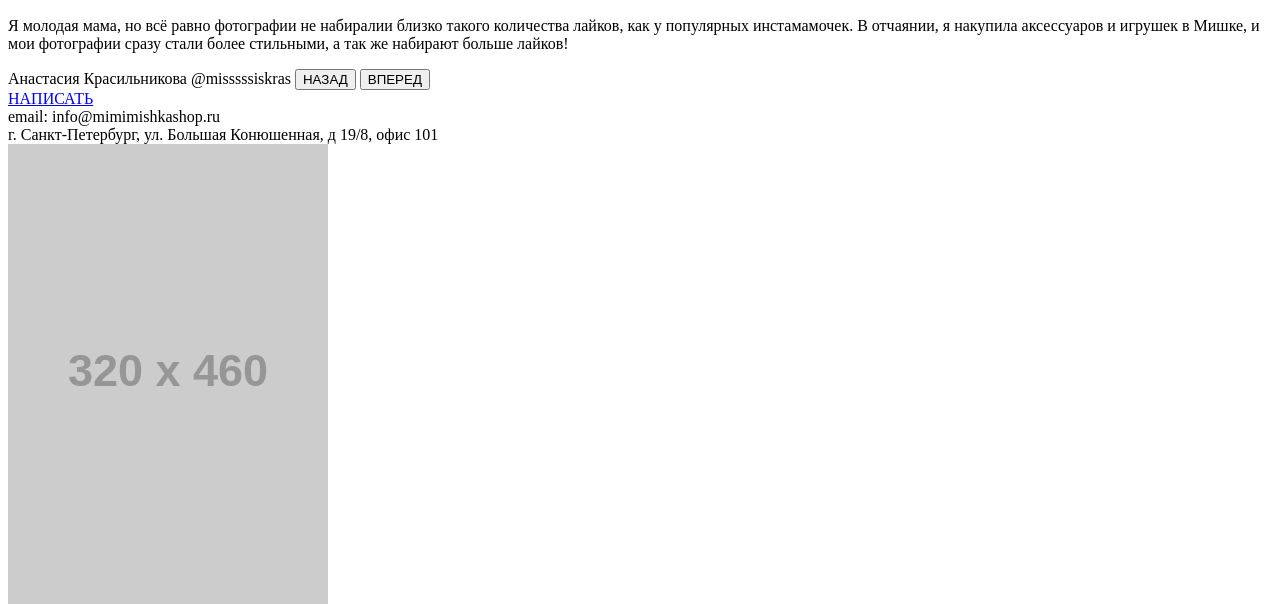
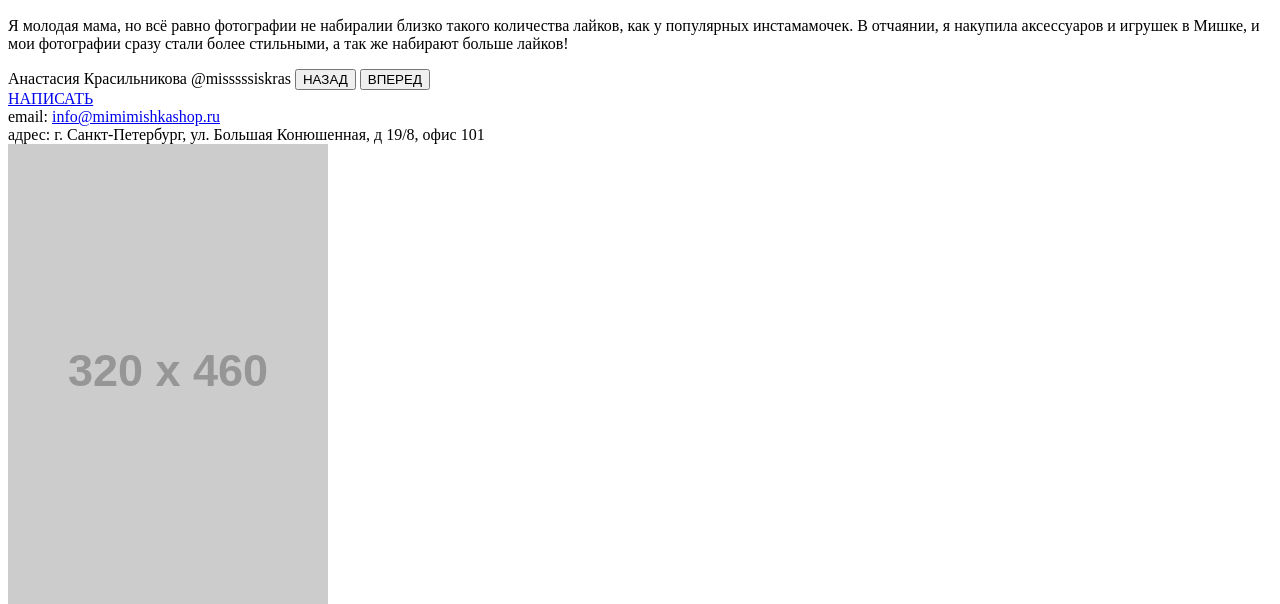
Before and after one commit to IgorChesalin/222997-mishka, a website: page index.html in a window 1280 px wide. Shown: the part 1273-1877 px from the top of the page. Drawn offline with Linux system fonts and the light colour scheme; placeholder pictures from the web are drawn by us.

Commit message:
Разметка ссыыоÐлÐки

```diff
--- a/index.html
+++ b/index.html
@@ -105,13 +105,17 @@
   </section>
 
   <section class="contacts">
+
     <div class="contacts__email">
       <span>email:</span>
-      <span>info@mimimishkashop.ru</span>
+      <a href="mailto:info@mimimishkashop.ru">info@mimimishkashop.ru</a>
     </div>
+
     <div class="contacts__address">
+      <span>адрес:</span>
       <span>г. Санкт-Петербург, ул. Большая Конюшенная, д 19/8, офис 101</span>
     </div>
+
     <div class="contacts__map">
       <img src="http://placehold.it/320x460" alt="map">
     </div>
```
Also changed, not shown: form.html (+1 -1 lines).
